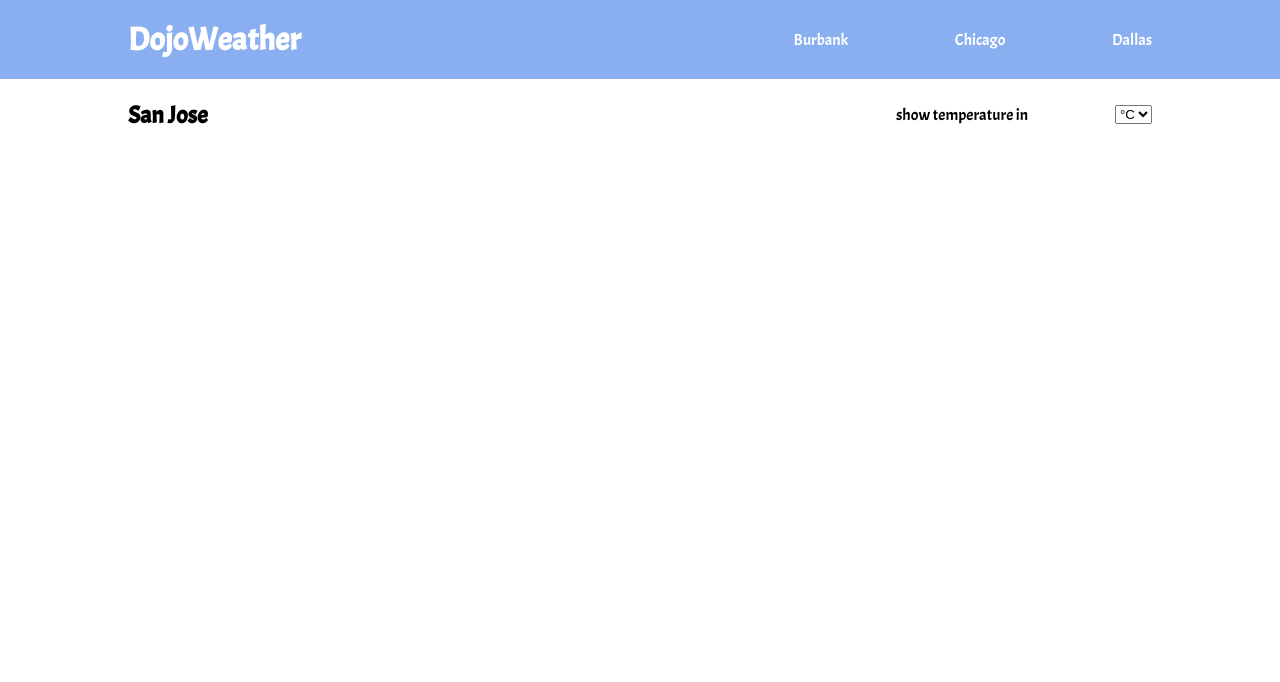
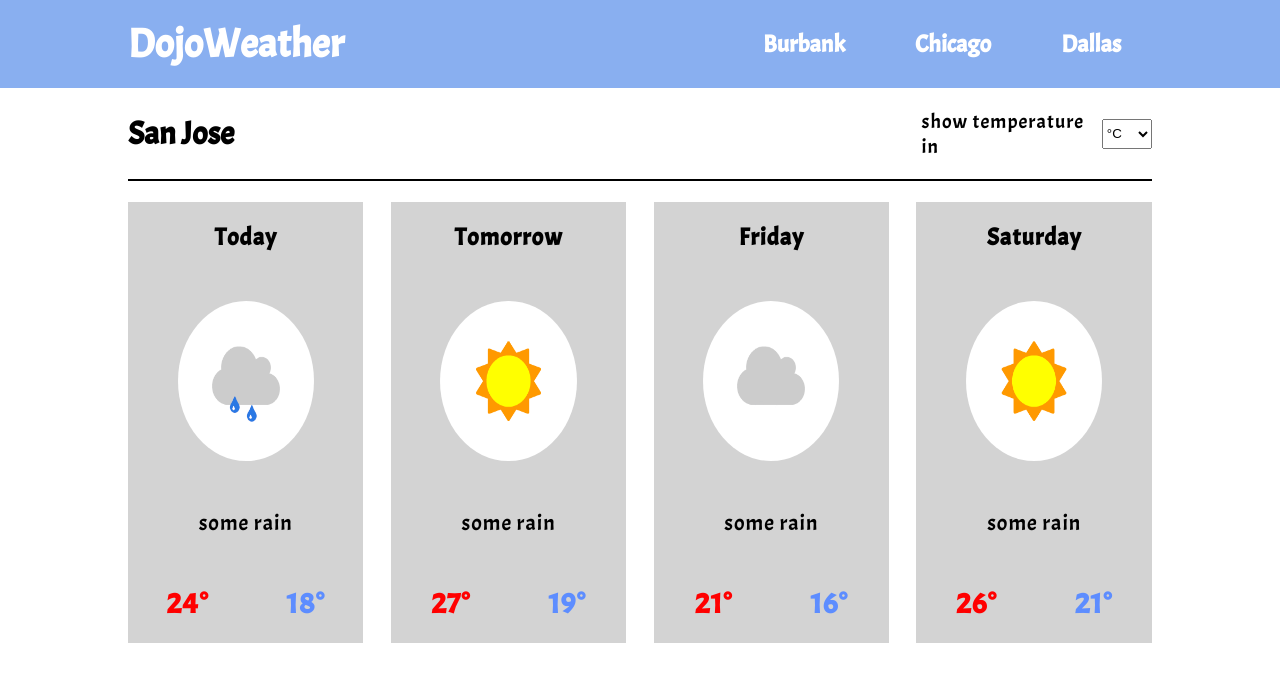
Before and after one commit to doantrong877/DojoWeather, a plain HTML site: page index.html in a window 1280 px wide. Drawn offline with Linux system fonts and the light colour scheme.

Commit message:
finish weather boxes

```diff
--- a/index.html
+++ b/index.html
@@ -15,15 +15,16 @@
     <div class="nav">
         <h1>DojoWeather</h1>
         <ul class="city-list">
-            <li>Burbank</li>
-            <li>Chicago</li>
-            <li>Dallas</li>
+            <li><h2>Burbank</h2></li>
+            <li><h2>Chicago</h2></li>
+            <li><h2>Dallas</h2></li>
         </ul>
     </div>
     <!--Main Page-->
     <div class="main-sec">
+        <!--City Display-->
         <div class="top-bar">
-            <h2>San Jose</h2>
+            <h1>San Jose</h1>
             <div class="temperature">
                 <p>show temperature in </p>
                 <select name="temp" id="temp-select">
@@ -32,6 +33,50 @@
                 </select>
             </div>
         </div>
+        <hr>
+         <!--Weather boxes-->
+        <div class="weather">
+            <!--Weather display-->
+            <div class="weather-box">
+                <h2>Today</h2>
+                <img src="assets/some_rain.png" alt="some-rain">
+                <p>some rain</p>
+                <ul class="temp-display">
+                    <li id="high"><h3>24°</h3></li>
+                    <li id="low"><h3>18°</h3></li>
+                </ul>
+            </div>
+
+            <div class="weather-box">
+                <h2>Tomorrow</h2>
+                <img src="assets/some_sun.png" alt="some-rain">
+                <p>some rain</p>
+                <ul class="temp-display">
+                    <li id="high"><h3>27°</h3></li>
+                    <li id="low"><h3>19°</h3></li>
+                </ul>
+            </div>
+
+            <div class="weather-box">
+                <h2>Friday</h2>
+                <img src="assets/some_clouds.png" alt="some-rain">
+                <p>some rain</p>
+                <ul class="temp-display">
+                    <li id="high"><h3>21°</h3></li>
+                    <li id="low"><h3>16°</h3></li>
+                </ul>
+            </div>
+
+            <div class="weather-box">
+                <h2>Saturday</h2>
+                <img src="assets/some_sun.png" alt="some-rain">
+                <p>some rain</p>
+                <ul class="temp-display">
+                    <li id="high"><h3>26°</h3></li>
+                    <li id="low"><h3>21°</h3></li>
+                </ul>
+            </div>
+        </div>
     </div>
 
 </body>
--- a/style.css
+++ b/style.css
@@ -17,19 +17,37 @@ body{
     align-items: center;
 
 }
+
+.nav h1{
+    font-size: 40px;
+}
 .city-list{
    list-style: none;
    display: flex;
    align-items: center;
    width: 35%;
    justify-content: space-between;
+   padding-right: 3%;
+}
+
+.temperature p{
+    padding-left: 10%;
+    letter-spacing: 1px;
+    font-size: 20px;
+}
+#temp-select{
+    width: 20%;
+    height: 30px;
 }
 
 /*Main section*/
 .main-sec{
     padding-left: 10%;
     padding-right: 10%;
+    height: 100%;
 }
+
+/*top bar*/
 .top-bar{
     padding-top: 2%;
     padding-bottom: 2%;
@@ -43,3 +61,53 @@ body{
     width: 25%;
     align-items: center;
 }
+hr{
+    background-color: black;
+    border-style: solid;
+    margin-bottom: 2%;
+}
+
+/*weather-box*/
+.weather{
+    height: 100%;
+    display: flex;
+    justify-content: space-between;
+}
+.weather-box{
+    background-color: lightgray;
+    padding: 2%;
+    width: 19%;
+    height: 400px ;
+    display:flex;
+    flex-direction: column;
+    justify-content: space-between;
+    align-items: center;
+    letter-spacing: 1px;
+}
+.weather-box img{
+    border-radius: 50%;
+    width: 70%;
+    height: 40%;
+}
+
+.weather-box p{
+    font-size: 22px;
+}
+
+.temp-display{
+    width: 100%;
+    list-style: none;
+    display: flex;
+    justify-content: center;
+    font-size: 25px;
+}
+
+#high{
+    color: red;
+    padding-right: 40%;
+
+}
+
+#low{
+    color: rgb(93, 141, 255);
+}
```
